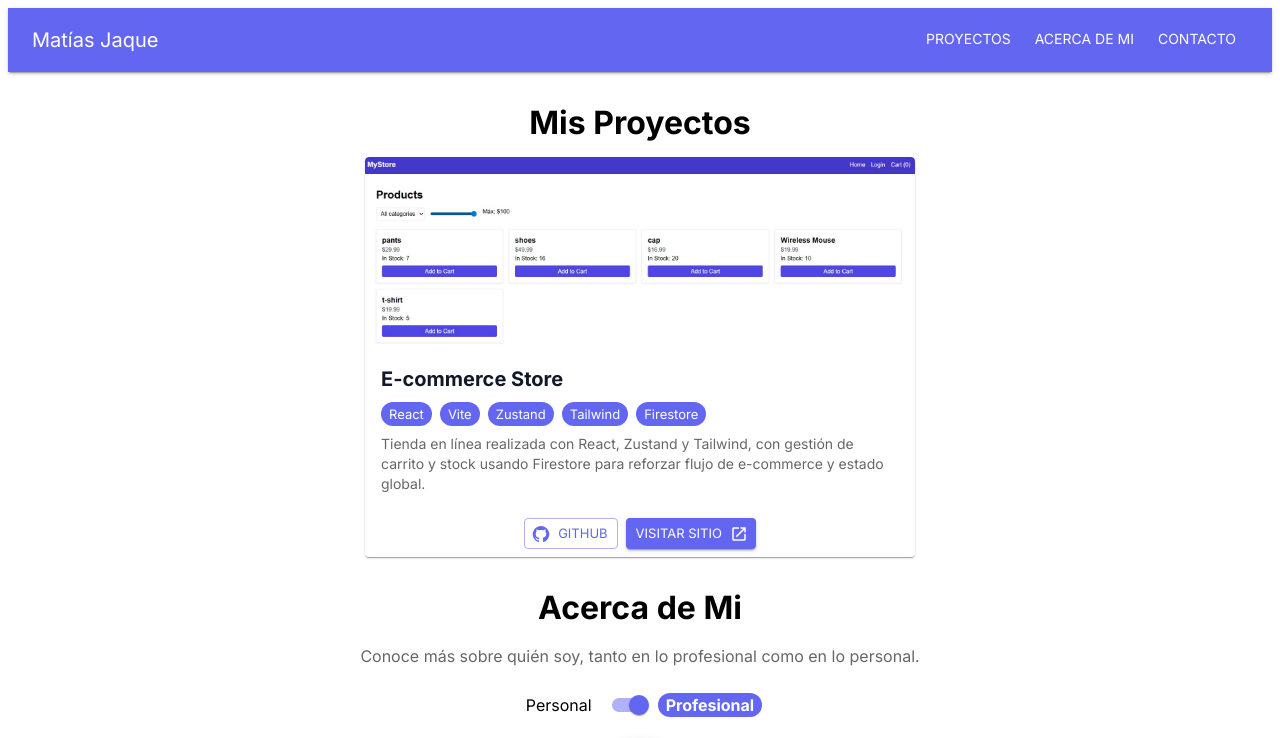
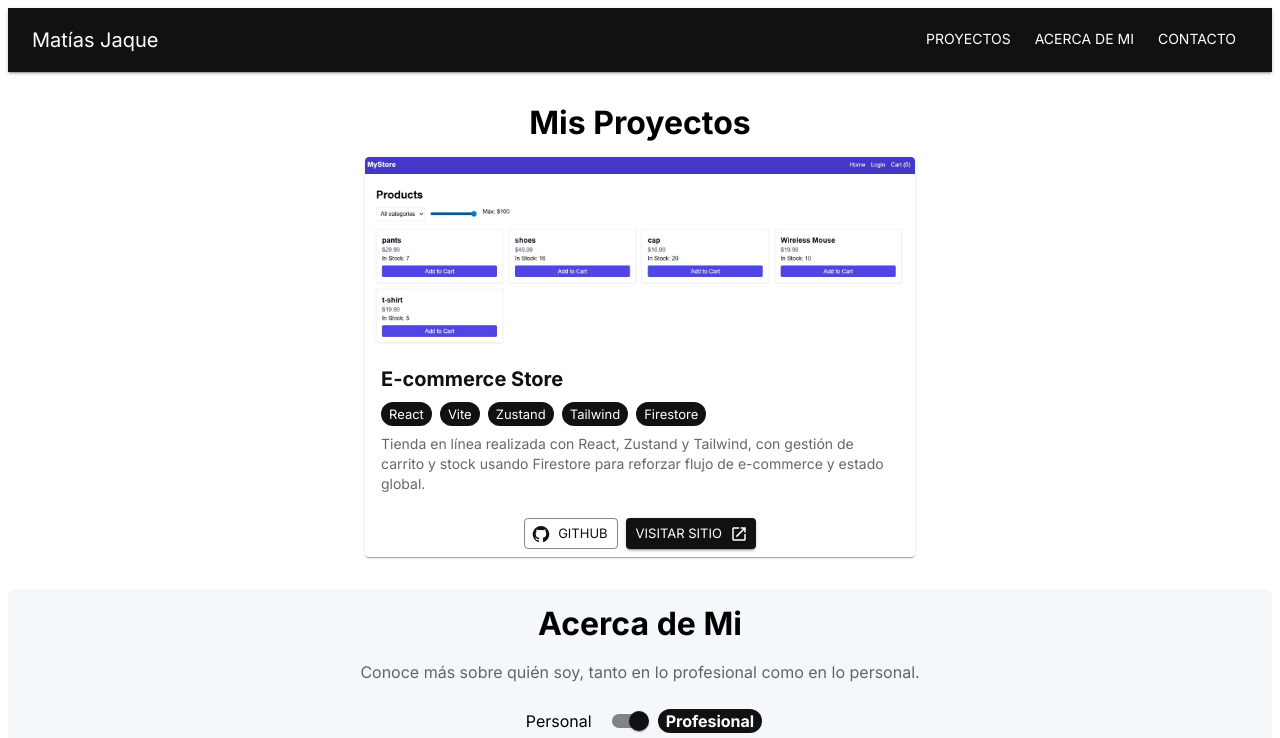
Before and after one commit to matiasjaque-dev/matiasjaque-portfolio, a React (Vite) app in the folder matiasjaque-portfolio/: page / in a window 1280 px wide. Shown: the top 738 px of the page. Built offline with nearby package versions, Linux system fonts and the light colour scheme; grey boxes are pictures that could not be loaded.

Commit message:
feat(theme): update to clean light palette and add section backgrounds

```diff
--- a/matiasjaque-portfolio/src/App.jsx
+++ b/matiasjaque-portfolio/src/App.jsx
@@ -4,18 +4,21 @@ import ProjectsSection from './components/ProjectsSection';
 import AboutSection from './components/AboutSection';
 import ContactSection from './components/ContactSection';
 import Footer from './components/Footer';
+import { ThemeProvider, useMediaQuery } from '@mui/material';
+import { getTheme } from './styles/theme';
 
 function App() {
-  //const [count, setCount] = useState(0);
+  const prefersDarkMode = useMediaQuery('(prefers-color-scheme: dark)');
+  const theme = getTheme(prefersDarkMode ? 'dark' : 'light');
 
   return (
-    <>
+    <ThemeProvider theme={theme}>
       <Header />
       <ProjectsSection />
       <AboutSection />
       <ContactSection />
       <Footer />
-    </>
+    </ThemeProvider>
   );
 }
 
--- a/matiasjaque-portfolio/src/components/AboutSection.jsx
+++ b/matiasjaque-portfolio/src/components/AboutSection.jsx
@@ -56,6 +56,7 @@ const AboutSection = () => {
     : aboutData.personal;
 
   return (
+    <Box sx={{ backgroundColor: '#F5F8FA', borderRadius: 2, py: 2 }}>
       <Box
         id="about"
         sx={{
@@ -76,7 +77,8 @@ const AboutSection = () => {
         </Typography>
 
         <Typography variant="subtitle1" color="text.secondary" mb={2}>
-        Conoce más sobre quién soy, tanto en lo profesional como en lo personal.
+          Conoce más sobre quién soy, tanto en lo profesional como en lo
+          personal.
         </Typography>
 
         <Box
@@ -180,6 +182,7 @@ const AboutSection = () => {
           </Box>
         </Fade>
       </Box>
+    </Box>
   );
 };
 
--- a/matiasjaque-portfolio/src/main.jsx
+++ b/matiasjaque-portfolio/src/main.jsx
@@ -5,13 +5,9 @@ import '@fontsource/inter/400.css';
 import '@fontsource/inter/700.css';
 
 import App from './App.jsx';
-import { ThemeProvider } from '@mui/material/styles';
-import theme from './styles/theme.js';
 
 createRoot(document.getElementById('root')).render(
   <StrictMode>
-    <ThemeProvider theme={theme}>
-      <App />
-    </ThemeProvider>
+    <App />
   </StrictMode>
 );
--- a/matiasjaque-portfolio/src/styles/theme.js
+++ b/matiasjaque-portfolio/src/styles/theme.js
@@ -1,26 +1,28 @@
+// theme.js
 import { createTheme } from '@mui/material/styles';
 
-const theme = createTheme({
+export const getTheme = (mode) =>
+  createTheme({
     palette: {
+      mode,
       primary: {
-      main: '#6366F1', // Indigo
+        main: mode === 'light' ? '#111111' : '#FFFFFF',
       },
       secondary: {
-      main: '#A855F7', // Purple
+        main: mode === 'light' ? '#333333' : '#DDDDDD',
       },
       background: {
-      default: '#F9FAFB', // Light Gray
+        default: mode === 'light' ? '#FFFFFF' : '#111111',
+        paper: mode === 'light' ? '#FFFFFF' : '#111111',
       },
       text: {
-      primary: '#111827', // Gray-900
+        primary: mode === 'light' ? '#111111' : '#FFFFFF',
       },
       accent: {
-      main: '#22D3EE', // Cyan
+        main: mode === 'light' ? '#007BFF' : '#4EA8FF',
       },
     },
     typography: {
       fontFamily: ['Inter', 'sans-serif'].join(','),
     },
   });
-
-export default theme;
```
Lines whose indentation alone changed are shown as unchanged.
